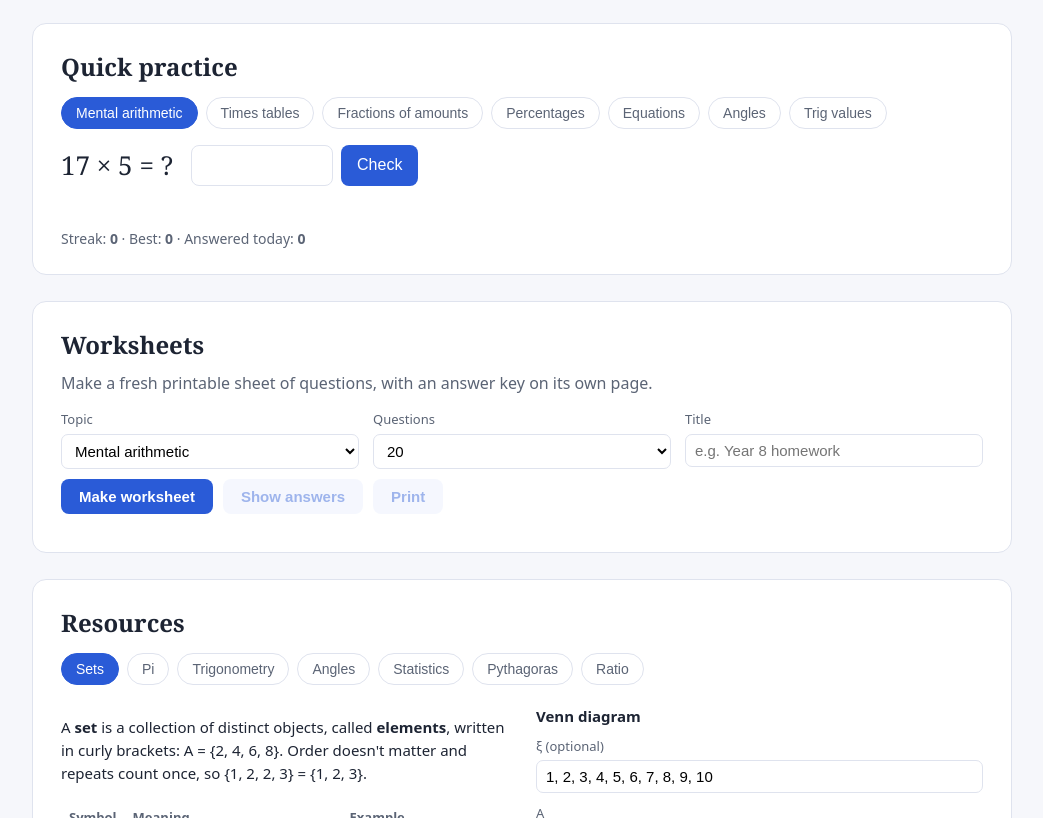
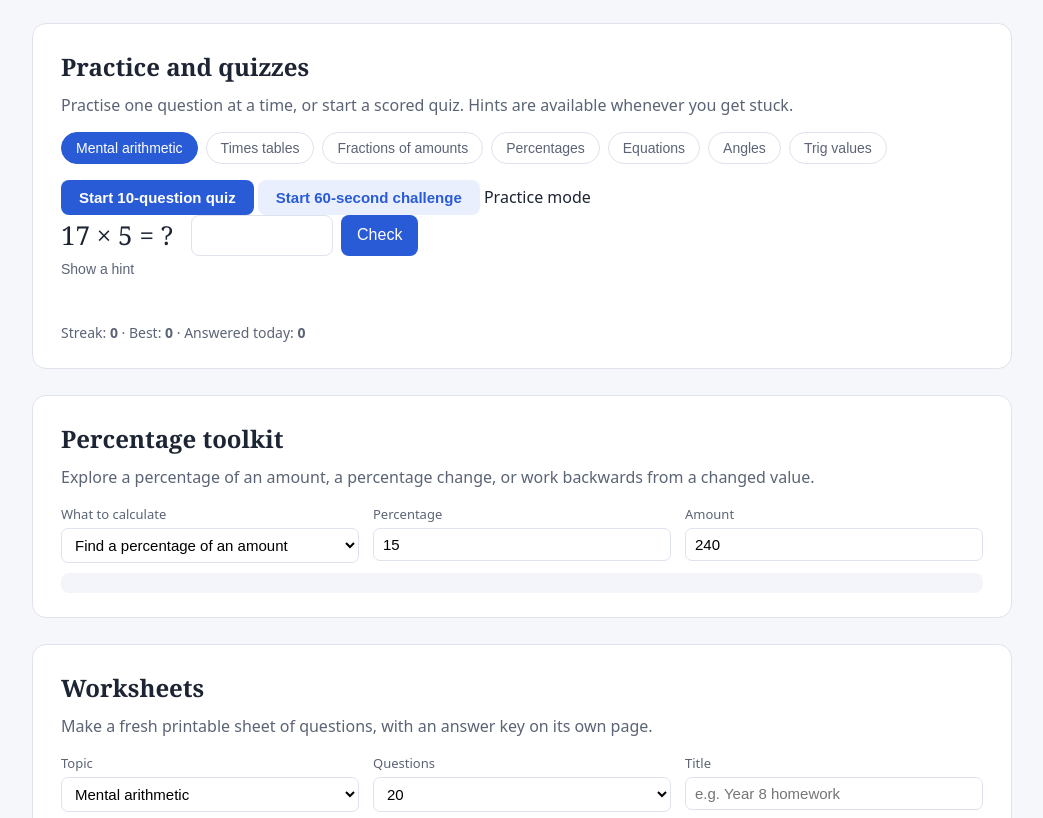
Before and after one commit to 420boss-code/arrowfall, a website built with Vite: page index.html in a window 1280 px wide. Shown: the part 397-1215 px from the top of the page, without its empty margins (118-1161 px from the left). Built offline with nearby package versions, Linux system fonts and the light colour scheme.

Commit message:
Add quiz controls and percentage toolkit

```diff
--- a/index.html
+++ b/index.html
@@ -26,15 +26,36 @@
     </section>
 
     <section class="nw-card" id="practice">
-      <h2>Quick practice</h2>
+      <h2>Practice and quizzes</h2>
+      <p class="nw-sub">Practise one question at a time, or start a scored quiz. Hints are available whenever you get stuck.</p>
       <div class="nw-tabs" id="nwTopics">
         <button data-topic="mental" class="on">Mental arithmetic</button><button data-topic="tables">Times tables</button><button data-topic="fractions">Fractions of amounts</button><button data-topic="percent">Percentages</button><button data-topic="equations">Equations</button><button data-topic="angles">Angles</button><button data-topic="trig">Trig values</button>
       </div>
+      <div class="nw-quiz-controls">
+        <button id="nwQuiz10" class="nw-btn">Start 10-question quiz</button>
+        <button id="nwTimedQuiz" class="nw-btn ghost">Start 60-second challenge</button>
+        <span id="nwQuizStatus" class="nw-quiz-status" aria-live="polite">Practice mode</span>
+      </div>
       <div class="nw-q"><span id="nwQuestion"></span>
-        <form id="nwAnswerForm" autocomplete="off"><input id="nwAnswer" inputmode="decimal" aria-label="Your answer" /><button>Check</button></form>
+        <form id="nwAnswerForm" autocomplete="off"><input id="nwAnswer" inputmode="decimal" aria-label="Your answer" /><button id="nwCheck">Check</button></form>
+        <button id="nwNext" class="nw-btn ghost" type="button" hidden>Next question</button>
       </div>
-      <p id="nwFeedback" class="nw-feedback"></p>
+      <div class="nw-hint-row"><button id="nwHintToggle" class="nw-link" type="button">Show a hint</button><p id="nwHint" hidden></p></div>
+      <p id="nwFeedback" class="nw-feedback" aria-live="polite"></p>
       <p class="nw-streak">Streak: <b id="nwStreak">0</b> · Best: <b id="nwBest">0</b> · Answered today: <b id="nwToday">0</b></p>
+    </section>
+
+    <section class="nw-card" id="percent-tool">
+      <h2>Percentage toolkit</h2>
+      <p class="nw-sub">Explore a percentage of an amount, a percentage change, or work backwards from a changed value.</p>
+      <div class="nw-form">
+        <label>What to calculate
+          <select id="pctAction"><option value="of">Find a percentage of an amount</option><option value="increase">Increase an amount</option><option value="decrease">Decrease an amount</option><option value="reverse">Find the original before an increase</option></select>
+        </label>
+        <label>Percentage <input id="pctRate" type="number" step="any" value="15" /></label>
+        <label>Amount <input id="pctAmount" type="number" step="any" value="240" /></label>
+      </div>
+      <div id="pctResult" class="nw-out" aria-live="polite"></div>
     </section>
 
     <section class="nw-card" id="worksheets">
```
